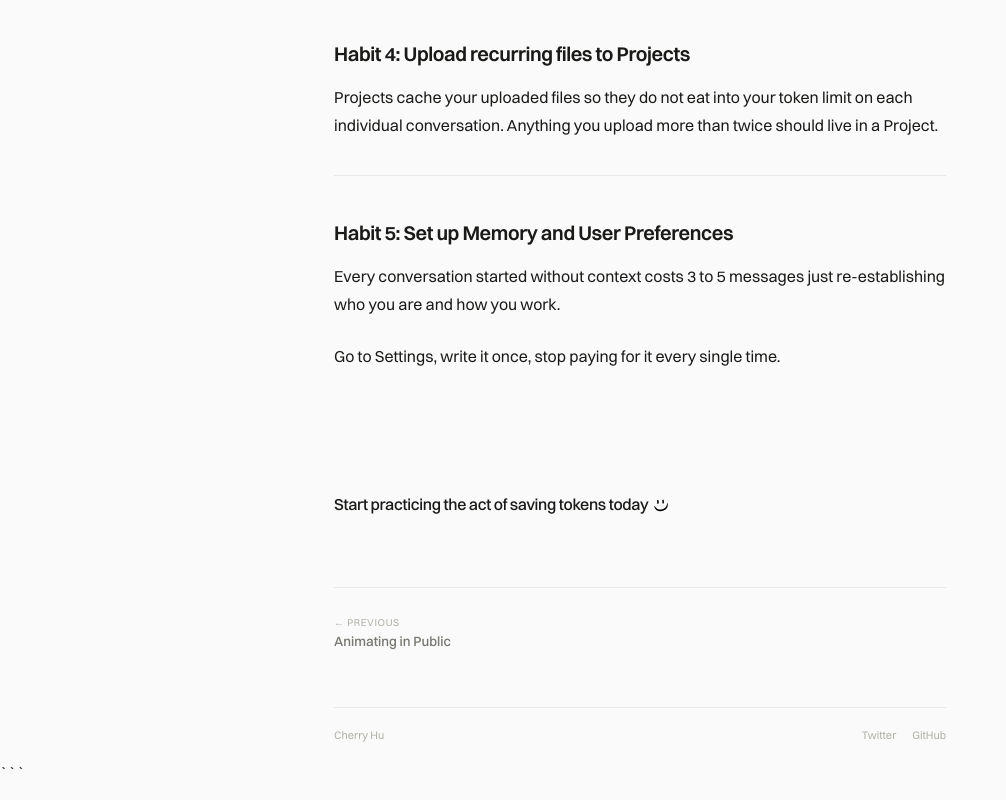
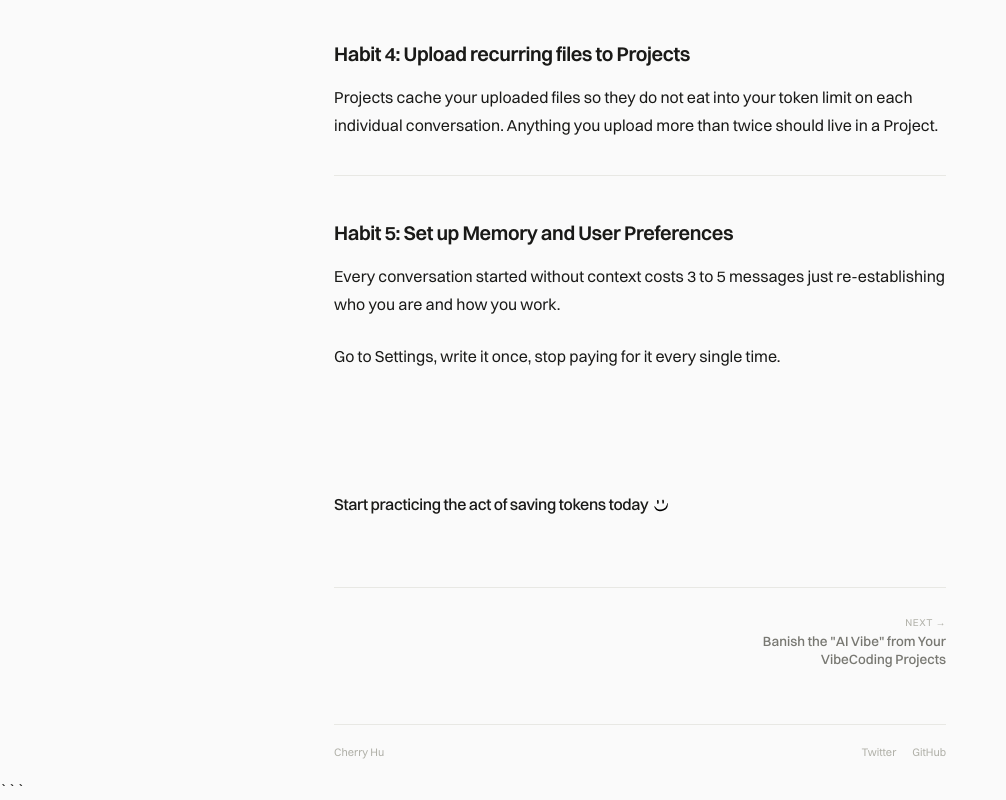
Before and after one commit to humianchen0604-prog/cherry-vault, a plain HTML site: page stop-burning-tokens.html in a window 1280 px wide. Shown: the part 2737-3537 px from the top of the page, without its empty margins (0-1006 px from the left). Drawn offline with Linux system fonts and the light colour scheme.

Commit message:
article directory

```diff
--- a/stop-burning-tokens.html
+++ b/stop-burning-tokens.html
@@ -530,9 +530,10 @@
     </div>
 
     <nav class="article-nav">
-      <a href="animating-in-public.html" class="article-nav-link prev">
-        <span class="article-nav-label">← Previous</span>
-        <span class="article-nav-title">Animating in Public</span>
+      <div></div>
+      <a href="breaking-ai-vibe.html" class="article-nav-link next">
+        <span class="article-nav-label">Next →</span>
+        <span class="article-nav-title">Banish the "AI Vibe" from Your VibeCoding Projects</span>
       </a>
     </nav>
 
```
